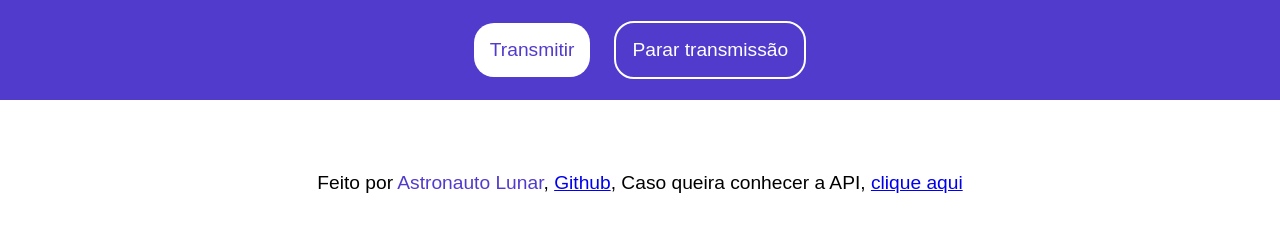
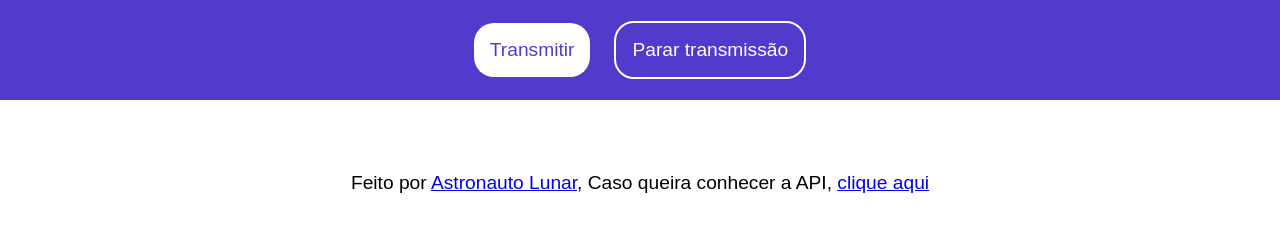
Before and after one commit to AstronautoLunar/capture-screen-api-tes, a website: page src/index.html in a window 1280 px wide. Drawn offline with Linux system fonts and the light colour scheme.

Commit message:
Alteração de texto na interface

```diff
--- a/src/index.html
+++ b/src/index.html
@@ -22,8 +22,7 @@
     </div>
     <video id="video"></video>
     <span id="about-author">
-        Feito por <span id="name-author">Astronauto Lunar</span>,
-        <a href="https://github.com/AstronautoLunar" target="__black">Github</a>,
+        Feito por <a href="https://github.com/AstronautoLunar" target="__black">Astronauto Lunar</a>,
         Caso queira conhecer a API, <a href="https://developer.mozilla.org/en-US/docs/Web/API/Screen_Capture_API"
             target="__black">clique aqui</a>
     </span>
```
